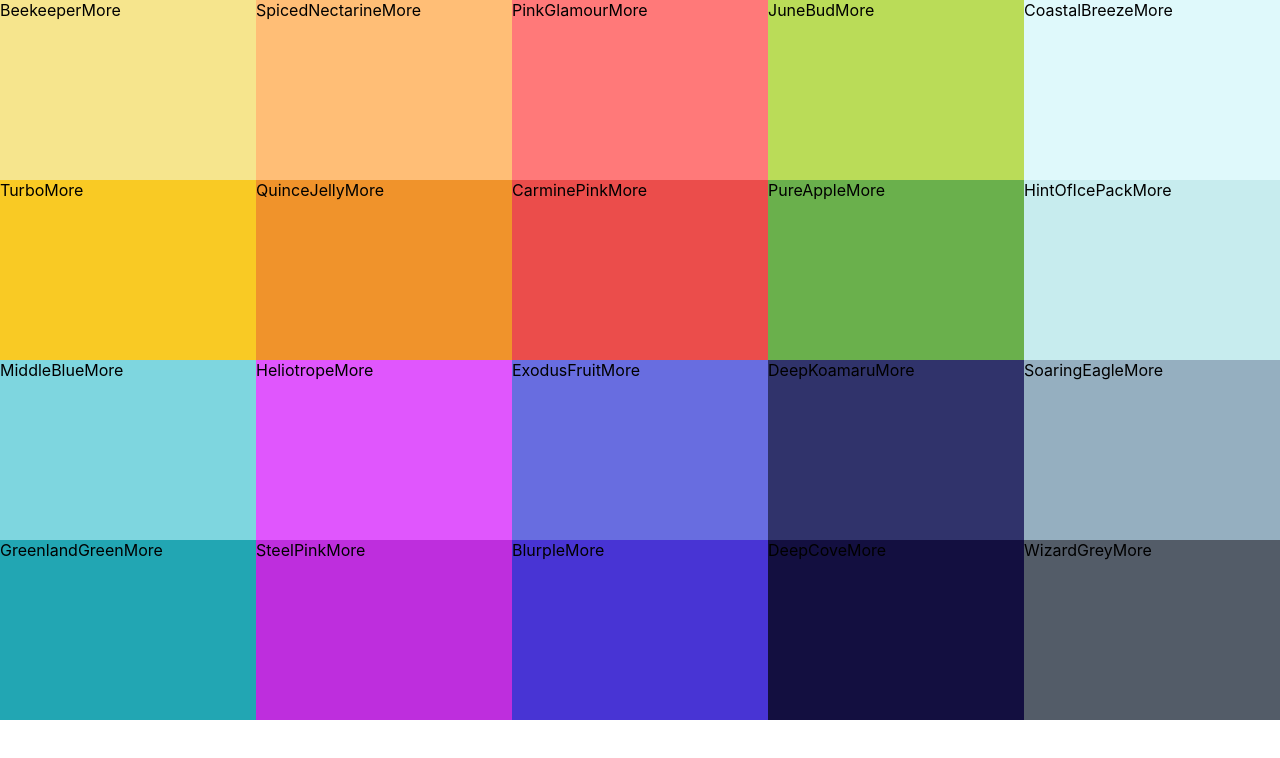
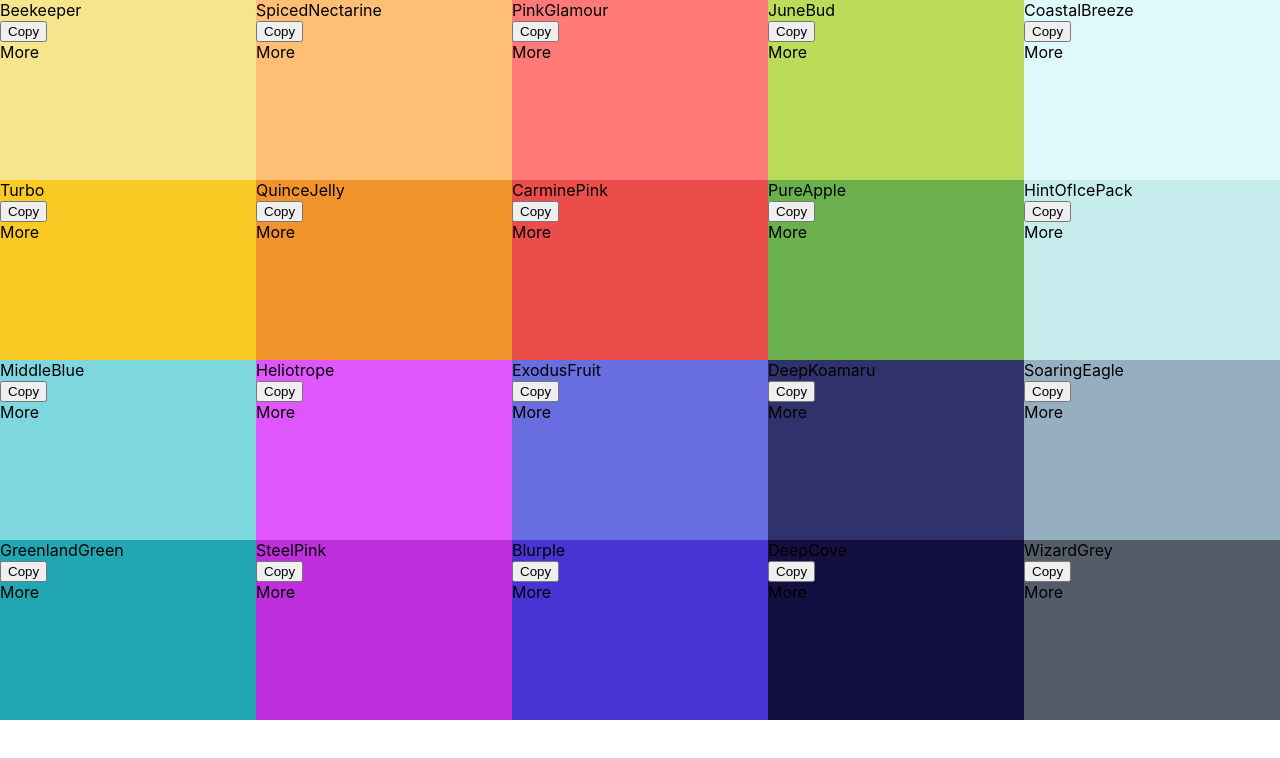
Before and after one commit to super8989/React_colors_app, a React (Create React App) app: page / in a window 1280 px wide. Shown: the top 758 px of the page. Built offline with nearby package versions, Linux system fonts and the light colour scheme.

Commit message:
added a button and divs to ColorBox

```diff
--- a/src/ColorBox.js
+++ b/src/ColorBox.js
@@ -3,10 +3,17 @@
 
 class ColorBox extends Component {
 	render() {
+		const { name, background } = this.props;
+
 		return (
-			<div style={{ background: this.props.background }} className='ColorBox'>
-				<span>{this.props.name}</span>
-				<span>More</span>
+			<div style={{ background }} className='ColorBox'>
+				<div className='copy-container'>
+					<div className='box-content'>
+						<span>{name}</span>
+					</div>
+					<button className='copy-button'>Copy</button>
+				</div>
+				<span className='see-more'>More</span>
 			</div>
 		);
 	}
```
